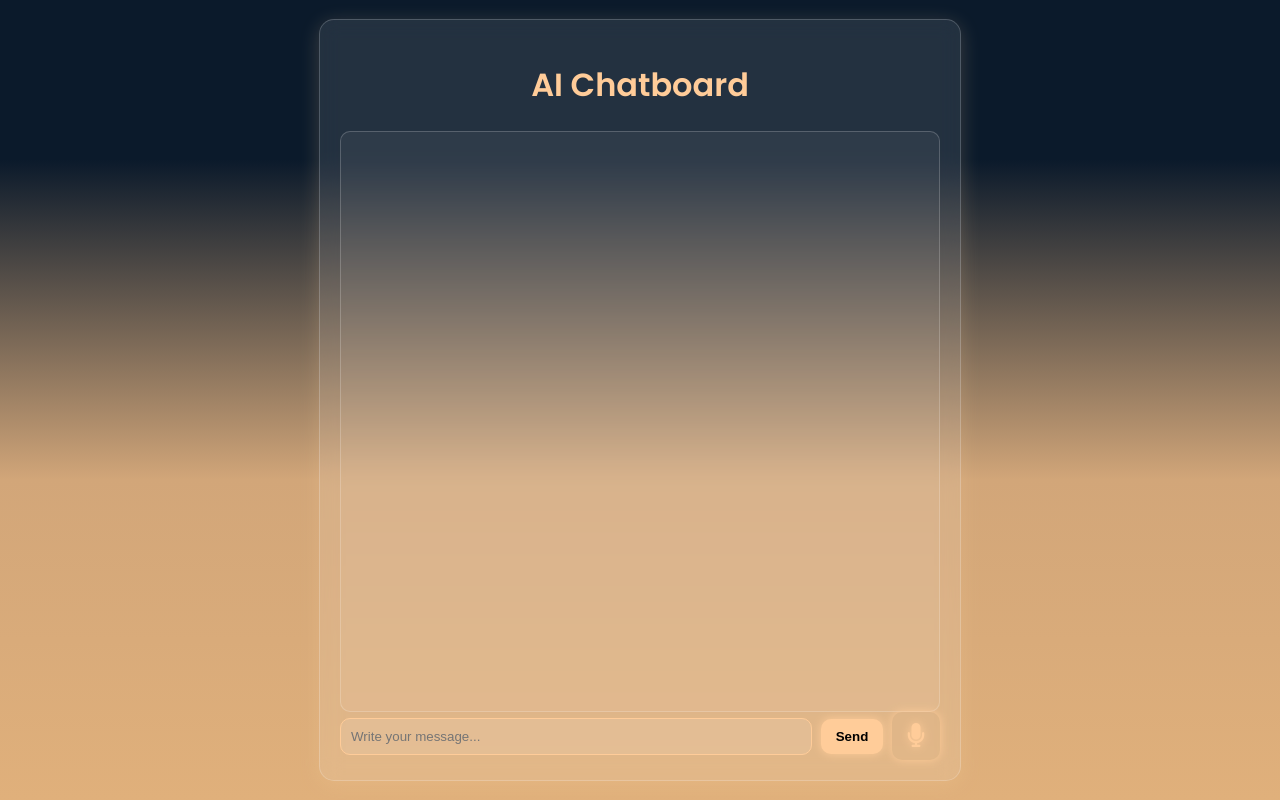
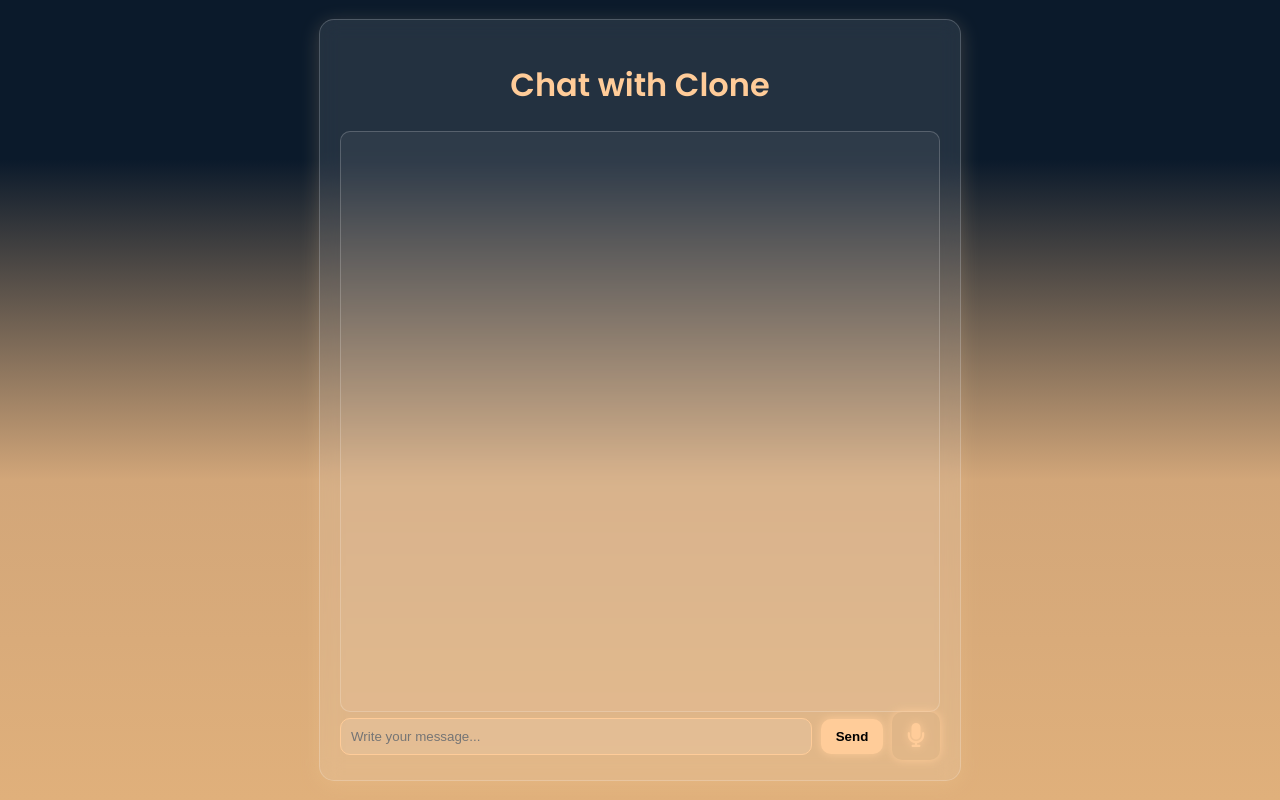
Before and after one commit to KhagendraN/flask-chat-api, a Flask app: page / in a window 1280 px wide. Run offline with Flask 3, Linux system fonts and the light colour scheme.

Commit message:
file modified

```diff
--- a/templates/chat.html
+++ b/templates/chat.html
@@ -5,7 +5,7 @@
     <meta name="viewport" content="width=device-width, initial-scale=1.0">
     <link rel="stylesheet" href="https://cdnjs.cloudflare.com/ajax/libs/font-awesome/6.5.2/css/all.min.css">
     <link rel="shortcut icon" type="web-icon" href="assets/img/logo.png">
-    <title>AI Chatboard</title>
+    <title>Chat with Clone</title>
     <style>
         @import url('https://fonts.googleapis.com/css2?family=Poppins:wght@300;400;600&display=swap');
 
@@ -16,15 +16,15 @@
             display: flex;
             justify-content: center;
             align-items: center;
+            text-align: center;
 
-            /* Background gradient: Night sky transitioning into desert */
+            /* Background Gradient: Night Sky to Desert */
             background: linear-gradient(to bottom, #0b1a2b 20%, #d2a679 60%, #e0b07b 100%);
             color: #ffffff;
             position: relative;
             overflow: hidden;
         }
 
-        /* Chat Container with Glassmorphism Effect */
         .chat-container {
             width: 100%;
             max-width: 600px;
@@ -235,7 +235,7 @@
 </head>
 <body>
     <div class="chat-container">
-        <h1>AI Chatboard</h1>
+        <h1>Chat with Clone</h1>
         <div id="chat-box" class="chat-box"></div>
         <div class="input-box">
             <input type="text" id="message" placeholder="Write your message...">
```
